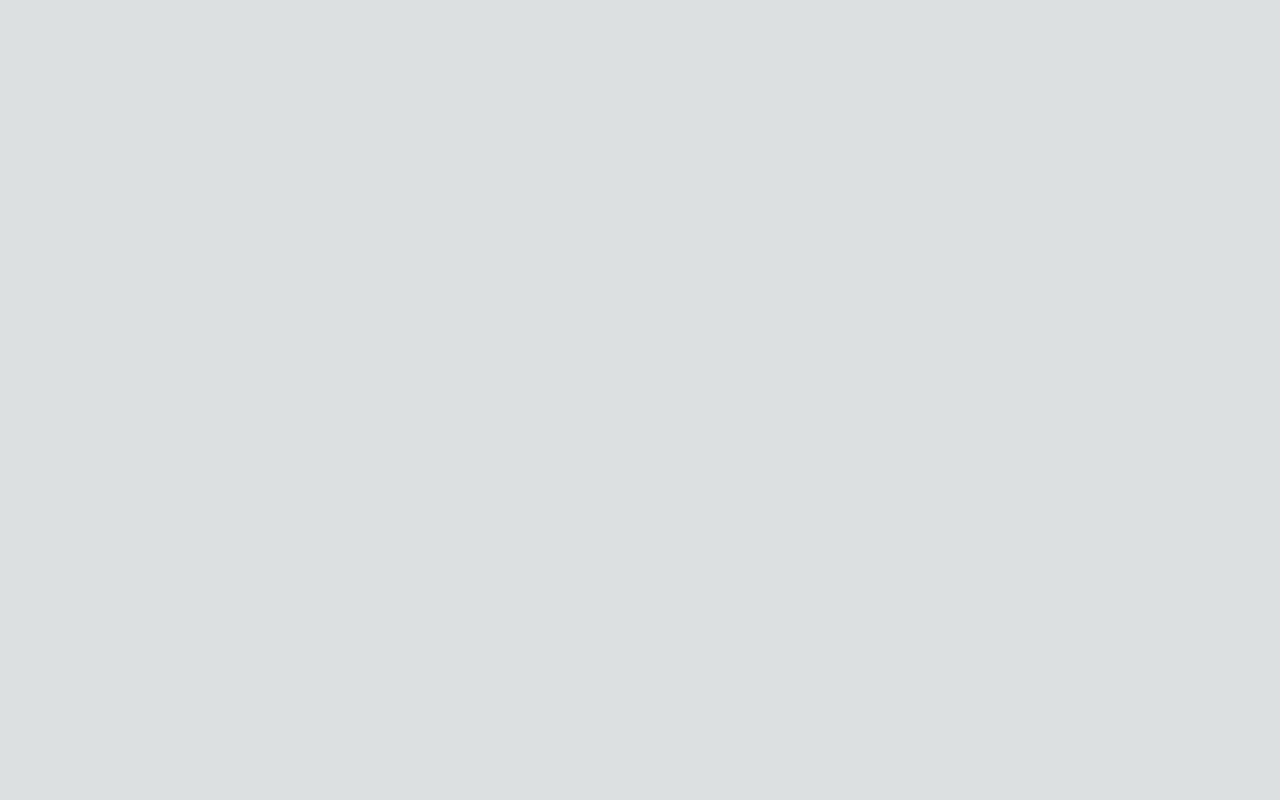
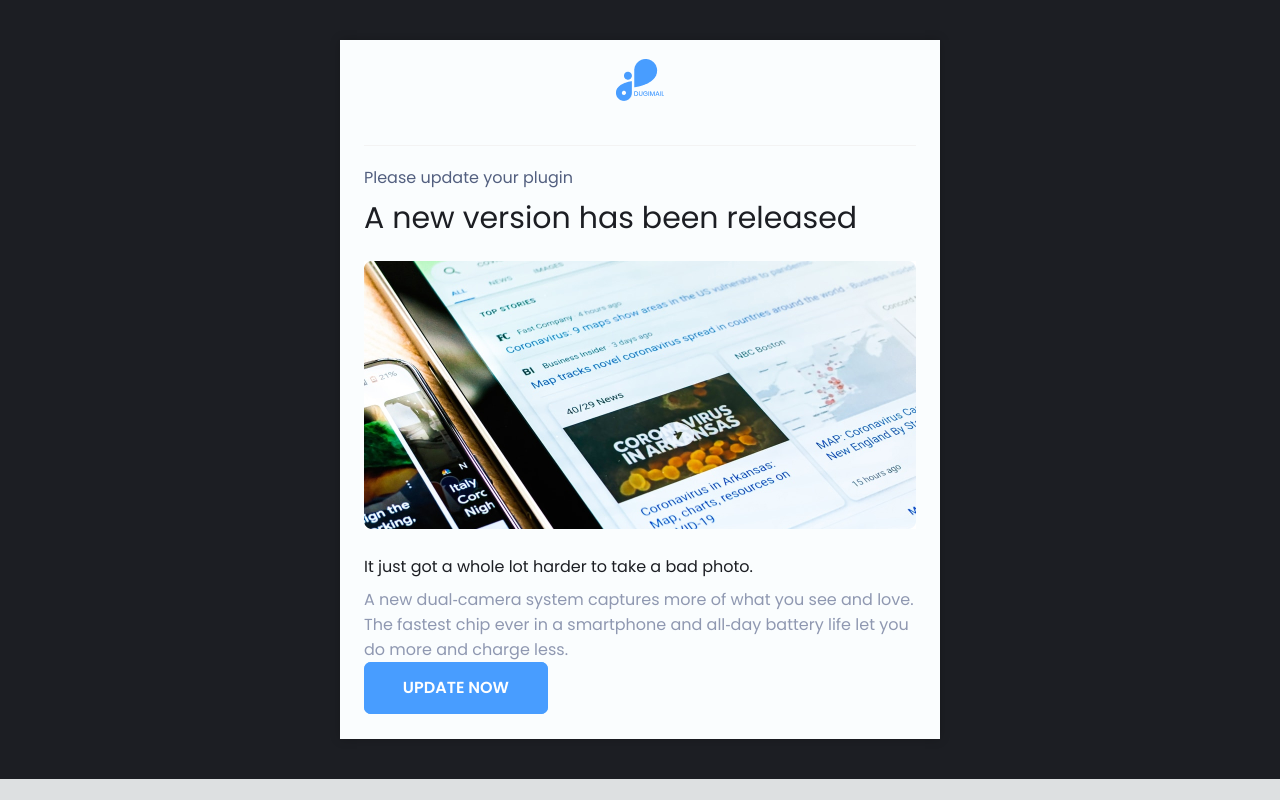
Before and after one commit to dmitrykorochkin/developer_email, a plain HTML site: page index.html in a window 1280 px wide. Drawn offline with Linux system fonts and the light colour scheme.

Commit message:
add hero

```diff
--- a/index.html
+++ b/index.html
@@ -1,8 +1,10 @@
-<!DOCTYPE html
-  PUBLIC "-//W3C//DTD XHTML 1.0 Transitional//EN" "http://www.w3.org/TR/xhtml1/DTD/xhtml1-transitional.dtd">
-<html xmlns="http://www.w3.org/1999/xhtml" xmlns:v="urn:schemas-microsoft-com:vml"
-  xmlns:o="urn:schemas-microsoft-com:office:office" lang="ru">
-
+<!DOCTYPE html PUBLIC "-//W3C//DTD XHTML 1.0 Transitional//EN" "http://www.w3.org/TR/xhtml1/DTD/xhtml1-transitional.dtd">
+<html
+  xmlns="http://www.w3.org/1999/xhtml"
+  xmlns:v="urn:schemas-microsoft-com:vml"
+  xmlns:o="urn:schemas-microsoft-com:office:office"
+  lang="ru"
+>
   <head>
     <meta http-equiv="Content-Type" content="text/html; charset=utf-8" />
     <meta http-equiv="X-UA-Compatible" content="IE=edge" />
@@ -11,7 +13,7 @@
   <meta name="supported-color-schemes" content="light dark" /> -->
     <title>Dugimail</title>
     <style type="text/css">
-    @import url('https://fonts.googleapis.com/css2?family=Poppins:wght@400;500;600&display=swap');
+      @import url("https://fonts.googleapis.com/css2?family=Poppins:wght@400;500;600&display=swap");
 
       table {
         border-spacing: 0;
@@ -33,7 +35,8 @@
         font-size: 16px;
       }
 
-    @media screen and (max-width: 599.98px) {}
+      @media screen and (max-width: 599.98px) {
+      }
 
       @media screen and (max-width: 399.98px) {
         .mobile-padding {
@@ -88,35 +91,71 @@
 
     <!--[if (gte mso 9)|(IE)]>
       <style type="text/css">
-      table {border-collapse: collapse !important;}
+        table {
+          border-collapse: collapse !important;
+        }
       </style>
     <![endif]-->
 
     <!--[if (gte mso 9)|(IE)]>
       <xml>
         <o:OfficeDocumentSettings>
-      <o:AllowPNG/>
+          <o:AllowPNG />
           <o:PixelsPerInch>96</o:PixelsPerInch>
         </o:OfficeDocumentSettings>
       </xml>
     <![endif]-->
   </head>
 
-<body style="Margin:0;padding:0;min-width:100%;background-color:#dde0e1;">
-
+  <body
+    style="margin: 0; padding: 0; min-width: 100%; background-color: #dde0e1"
+  >
     <!--[if (gte mso 9)|(IE)]>
       <style type="text/css">
-         body {background-color: #dde0e1!important;}
-         body, table, td, p, a {font-family: sans-serif, Arial, Helvetica!important;}
+        body {
+          background-color: #dde0e1 !important;
+        }
+        body,
+        table,
+        td,
+        p,
+        a {
+          font-family: sans-serif, Arial, Helvetica !important;
+        }
       </style>
     <![endif]-->
 
-  <center style="width: 100%;table-layout:fixed;background-color: #dde0e1;padding-top: 40px;padding-bottom: 40px;">
-    <div style="max-width: 600px;background-color: #fafdfe;box-shadow: 0 0 10px rgba(0, 0, 0, .2);">
-
+    <center
+      style="
+        width: 100%;
+        table-layout: fixed;
+        background-color: #1c1e23;
+        padding-top: 40px;
+        padding-bottom: 40px;
+      "
+    >
+      <div
+        style="
+          max-width: 600px;
+          background-color: #fafdfe;
+          box-shadow: 0 0 10px rgba(0, 0, 0, 0.2);
+        "
+      >
         <!-- Preheader (remove comment) -->
         <div
-        style="font-size: 0px;color: #fafdfe;line-height: 1px;mso-line-height-rule:exactly;display: none;max-width: 0px;max-height: 0px;opacity: 0;overflow: hidden;mso-hide:all;">
+          style="
+            font-size: 0px;
+            color: #fafdfe;
+            line-height: 1px;
+            mso-line-height-rule: exactly;
+            display: none;
+            max-width: 0px;
+            max-height: 0px;
+            opacity: 0;
+            overflow: hidden;
+            mso-hide: all;
+          "
+        >
           Стартовое описание
         </div>
         <!-- End Preheader (remove comment) -->
@@ -128,10 +167,100 @@
         <td>
       <![endif]-->
 
-      <table align="center" border="0" cellspacing="0" cellpadding="0" role="presentation"
-        style="color:#1C1E23;font-family: 'Poppins',sans-serif, Arial, Helvetica;background-color: #fafdfe;Margin:0;padding:0;width: 100%;max-width: 600px;"
+        <table
+          align="center"
+          border="0"
+          cellspacing="0"
+          cellpadding="0"
+          role="presentation"
+          style="
+            color: #1c1e23;
+            font-family: 'Poppins', sans-serif, Arial, Helvetica;
+            background-color: #fafdfe;
+            margin: 0;
+            padding: 0;
+            width: 100%;
+            max-width: 600px;
+          "
         >
+          <!-- logo -->
+          <tr>
+            <td>
+              <table
+                align="center"
+                border="0"
+                cellspacing="0"
+                cellpadding="0"
+                role="presentation"
+              >
+                <tr>
+                  <td style="padding: 19px 0 19px 0" ;text-align: center;>
+                    <a href="#" target="_blank">
+                      <img src="logo.png" alt="logo" border="0" width="50" />
+                    </a>
+                  </td>
+                </tr>
+              </table>
+            </td>
+          </tr>
+          <!-- logo -->
 
+
+
+          <!-- hero -->
+          <tr>
+            <td style="padding: 25px 24px 25px 24px;">
+              <table border="0" cellspacing="0" cellpadding="0" role="presentation" style="width:100%; max-width: 600px;">
+                <tr>
+                    <td>
+                        <div style="height:1px; width:100%; background-color:#f3f3f3;"></div>
+                    </td>
+                  </tr>
+                <tr>
+                  <td style="padding: 19px 0 10px 0" ;>
+                    <p
+                      style="margin: 0;font-weight: 400; font-size: 16px; line-height: 25px; color: #525f7f;">
+                      Please update your plugin
+                    </p>
+                  </td>
+                </tr>
+                <tr>
+                    <td style="padding:0 0 25px 0">
+                        <h1 style="margin:0;font-weight: 400;font-size: 30px;line-height: 36px;display: flex;align-items: flex-end;color: #1C1E23;">A new version has been released</h1>
+                    </td>
+                </tr>
+                <tr>
+                    <td><img src="bg.jpg" alt="bg" width="552px"></td>
+                </tr>
+                <tr>
+                    <td  style="padding: 25px 0 8px 0">
+                        <p style="margin:0;font-weight: 400;font-size: 16px;line-height: 25px;">It just got a whole lot harder to take a bad photo.</p>
+                    </td>
+                </tr>
+                <tr>
+                    <td>
+                        <p style="margin:0;font-weight: 400;font-size: 16px;line-height: 25px;color: #8F98B1;">
+                            A new dual‑camera system captures more of what you see and love. The fastest chip ever in a smartphone and all‑day battery life let you do more and charge less.
+                        </p>
+                    </td>
+                </tr>
+                <tr>
+                    <td>
+                        <table  border="0" cellspacing="0" cellpadding="0" role="presentation">
+                        <tr>
+                          <td style="background-color:#489DFF;text-align: center; border-radius:7px">
+                            <a href="#" target="_blank" style="background-color:#489DFF;font-weight: 600;font-size: 16px;line-height: 20px;text-align: center;color: #FFFFFF; text-decoration: none; padding:16px 16px 16px 16px; display: inline-block; border-radius:7px; cursor: pointer">
+                                &nbsp;&nbsp;&nbsp;&nbsp;&nbsp;&nbsp;UPDATE NOW&nbsp;&nbsp;&nbsp;&nbsp;&nbsp;&nbsp;
+                            </a>
+                          </td>
+                        </tr>
+                      </table>
+                    </td>
+                </tr>
+              </table>
+            </td>
+          </tr>
+          <!-- hero -->
         </table>
 
         <!--[if (gte mso 9)|(IE)]>
@@ -139,10 +268,7 @@
         </tr>
         </table>
       <![endif]-->
-
       </div>
     </center>
-
   </body>
-
 </html>
```
Also changed, not shown: bg.jpg (added), logo.png (added). Lines whose indentation alone changed are shown as unchanged.
